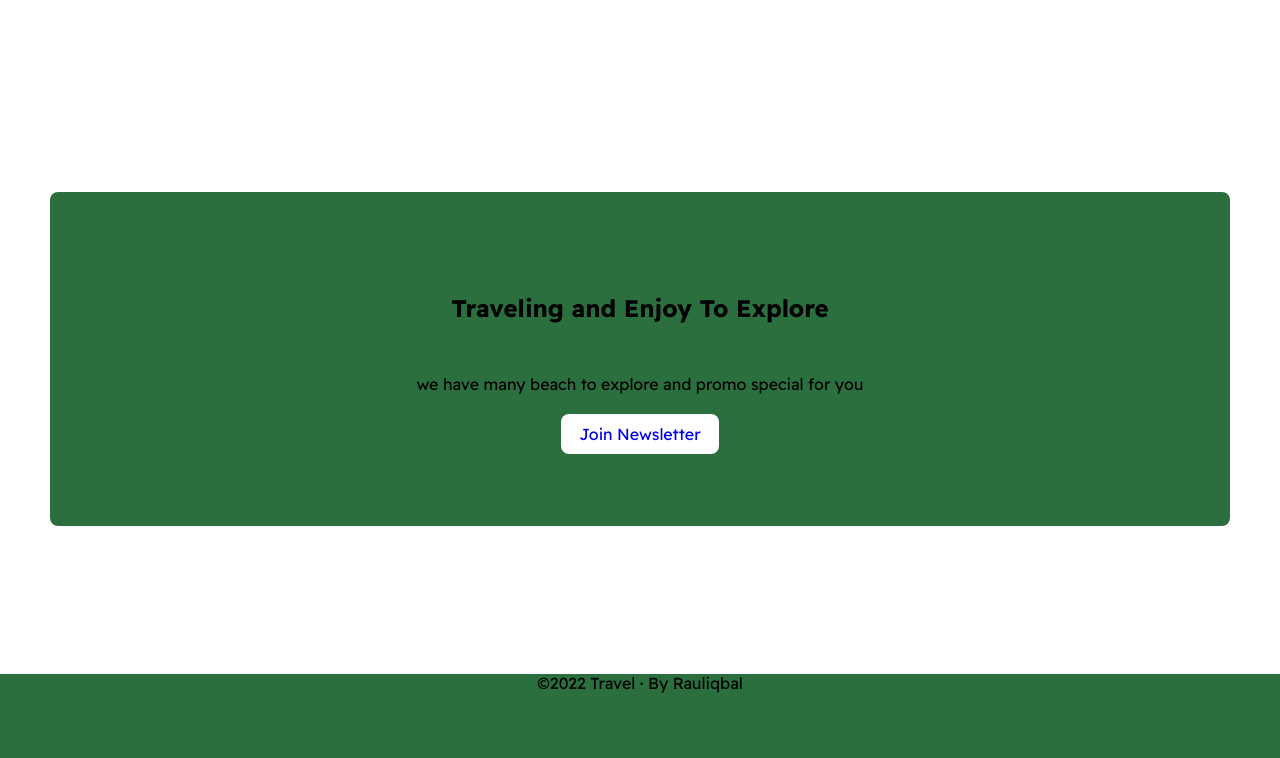
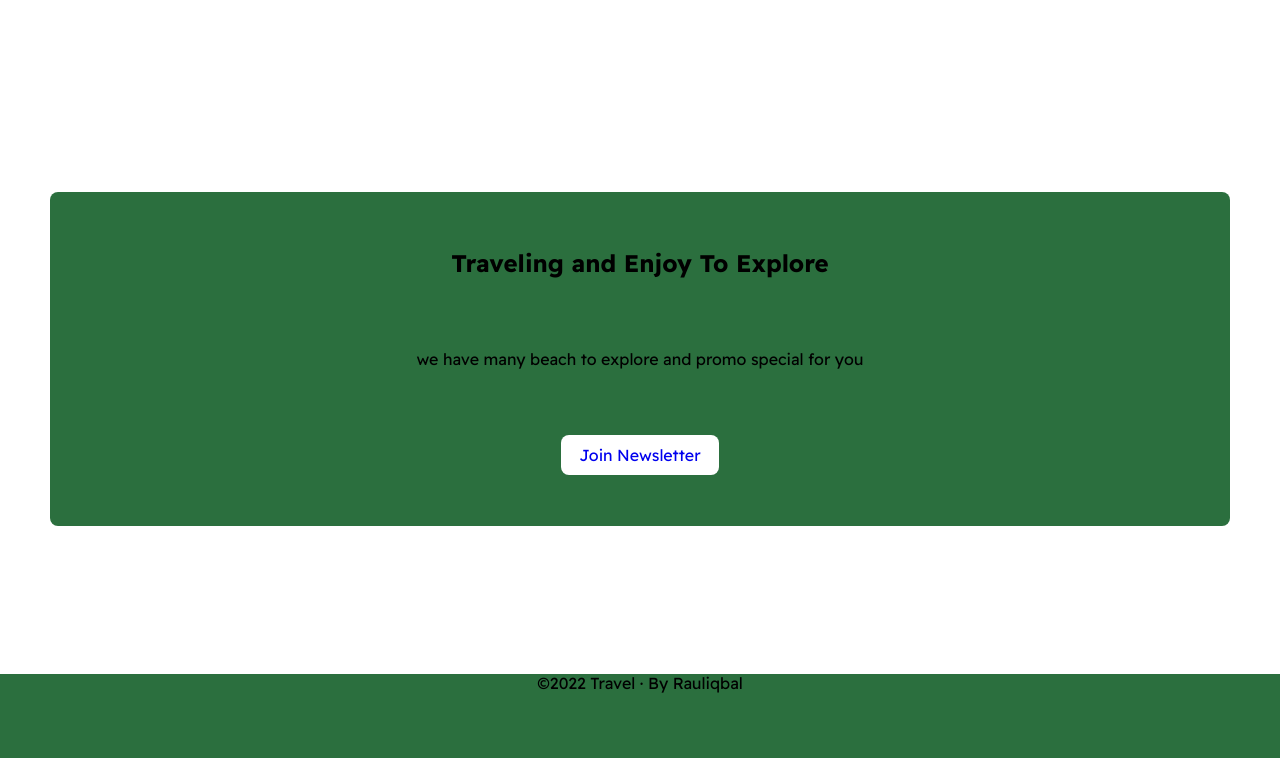
Before and after one commit to elenalunadance/week6_figma, a plain HTML site: page index.html in a window 1280 px wide. Shown: the part 2592-3350 px from the top of the page. Drawn offline with Linux system fonts and the light colour scheme.

Commit message:
Bugs fixed1

```diff
--- a/assets/styles/styles.css
+++ b/assets/styles/styles.css
@@ -176,10 +176,12 @@ body {
     height: 334px;
     border-radius: 8px;
     background: #2b6f3e;
-    display: flex;
-    flex-direction: column;
+    display: grid;
+    grid-template-rows: 4rem 4rem 4rem;
+    align-items: center;
+    text-align: center;
     justify-content: center;
-    align-items: center;
+    align-content: center;
     align-self: center;
     gap: 2rem;
 }
```
